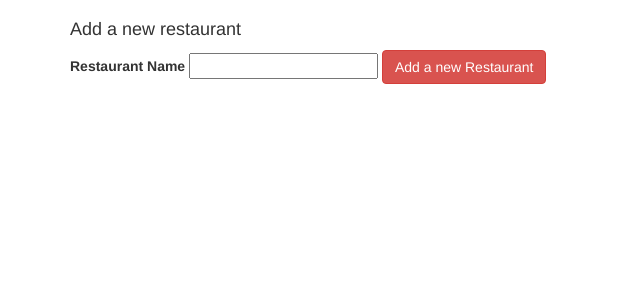
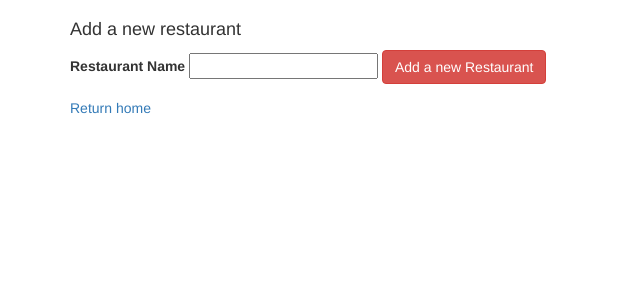
Before and after one commit to jillkuchman/BestRestaurants, a PHP site: template views/cuisines.twig in a window 1280 px wide. Shown: the top 300 px of the page, without its empty margins (0-640 px from the left). Run offline with PHP 8.4, Linux system fonts and the light colour scheme; the template is opened without the code that fills it, so the values that code supplies are empty; some libraries are stand-ins or nearby versions.

Commit message:
Add link to homepage to cuisines.twig

```diff
--- a/views/cuisines.twig
+++ b/views/cuisines.twig
@@ -27,7 +27,7 @@
 
             <button type="submit" class="btn btn-danger">Add a new Restaurant</button>
         </form>
-
+        <p><a href="/">Return home</a></p>
     </div>
 </body>
 </html>
```
